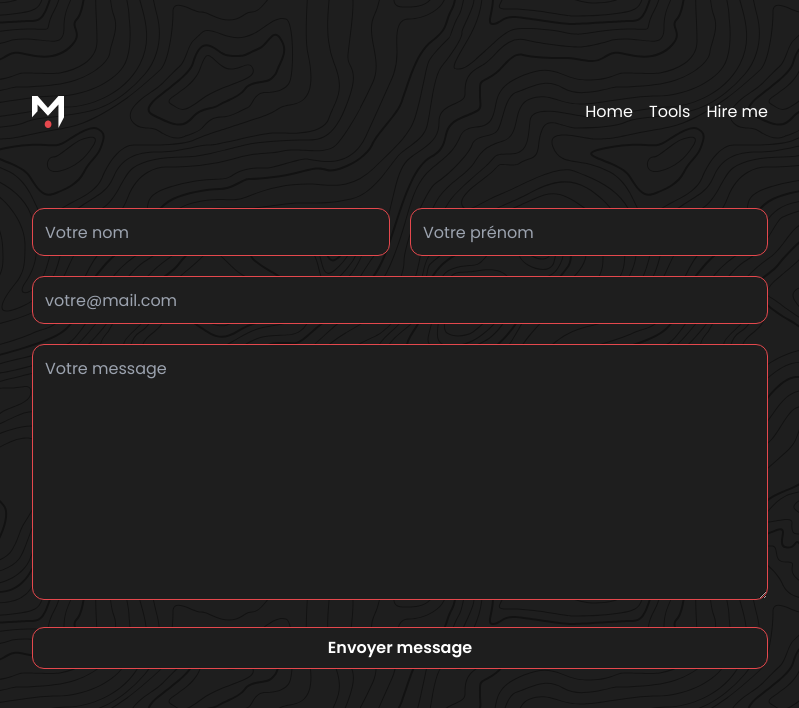
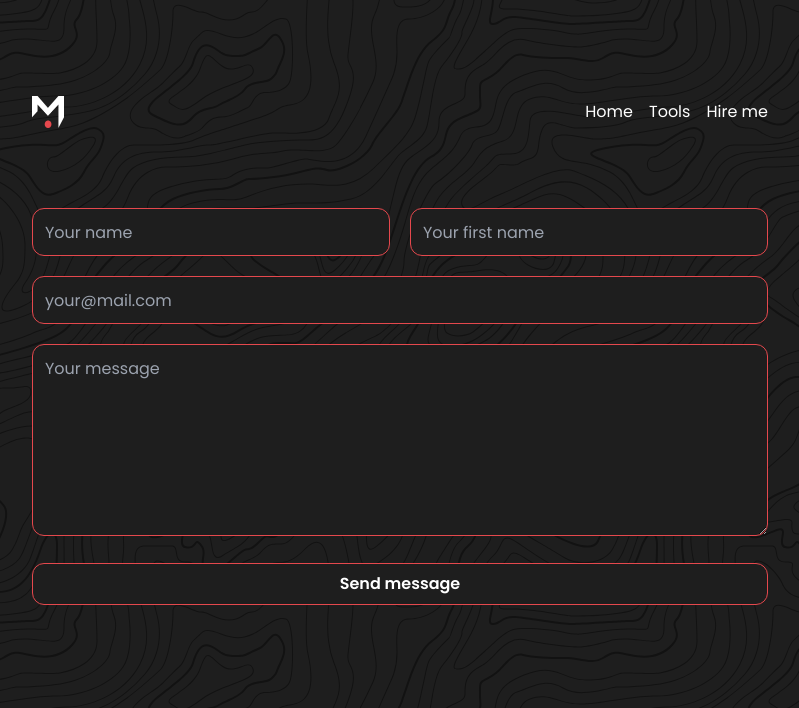
Before and after one commit to MehdiDiasGomes/My-portfolio, a Vue app: page /hire in a window 1280 px wide. Shown: the top 708 px of the page, without its empty margins (240-1039 px from the left). Built offline with nearby package versions, Linux system fonts and the light colour scheme.

Commit message:
♻️ Refactor(app): translate placeholder in english

```diff
--- a/src/pages/hire.vue
+++ b/src/pages/hire.vue
@@ -1,22 +1,22 @@
 <template>
     <div class="flex flex-col gap-5 w-full">
         <div class="flex sm:flex-row max-sm:flex-col items-center gap-5">
-            <input type="text" placeholder="Votre nom"
+            <input type="text" placeholder="Your name"
                 class="w-full h-12 p-3 border text-white border-[#E5484D] bg-[#1E1E1E] rounded-xl focus:outline-none focus:border-[#E5484D] focus:ring-2 focus:ring-[#E5484D]">
-            <input type="text" placeholder="Votre prénom"
+            <input type="text" placeholder="Your first name"
                 class="w-full h-12 p-3 border text-white border-[#E5484D] bg-[#1E1E1E] rounded-xl focus:outline-none focus:border-[#E5484D] focus:ring-2 focus:ring-[#E5484D]">
         </div>
         <div>
-            <input type="text" placeholder="votre@mail.com"
+            <input type="text" placeholder="your@mail.com"
                 class="w-full h-12 p-3 border text-white border-[#E5484D] bg-[#1E1E1E] rounded-xl focus:outline-none focus:border-[#E5484D] focus:ring-2 focus:ring-[#E5484D]">
         </div>
         <div>
-            <textarea name="textarea" id="textarea" placeholder="Votre message"
-                class="resize-y w-full h-64 p-3 border text-white border-[#E5484D] bg-[#1E1E1E] rounded-xl focus:outline-none focus:border-[#E5484D] focus:ring-2 focus:ring-[#E5484D]"></textarea>
+            <textarea name="textarea" id="textarea" placeholder="Your message"
+                class="resize-y w-full h-48 p-3 border text-white border-[#E5484D] bg-[#1E1E1E] rounded-xl focus:outline-none focus:border-[#E5484D] focus:ring-2 focus:ring-[#E5484D]"></textarea>
         </div>
         <button
             class="relative group overflow-hidden bg-[#1E1E1E] text-white font-bold py-2 px-6 rounded-xl border border-[#E5484D] transition duration-500 ease-in-out focus:outline-none">
-            <span class="relative z-10">Envoyer message</span>
+            <span class="relative z-10">Send message</span>
             <div
                 class="absolute inset-0 bg-[#E5484D] w-full h-full transform translate-x-[-100%] group-hover:translate-x-0 transition duration-500 ease-in-out">
             </div>
```
